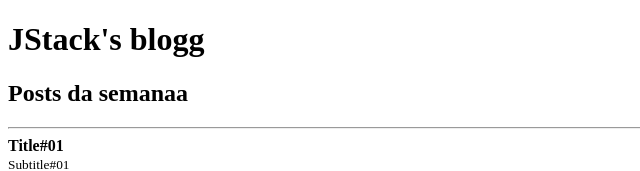
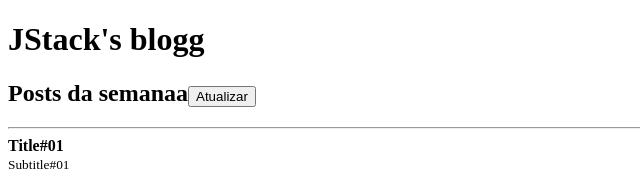
Before and after one commit to rafacandido7/react-fundamentals, a React app: page / in a window 1280 px wide. Shown: the top 171 px of the page, without its empty margins (0-640 px from the left). Built offline with nearby package versions, Linux system fonts and the light colour scheme.

Commit message:
React State

```diff
--- a/src/App.js
+++ b/src/App.js
@@ -1,25 +1,44 @@
-import React from 'react'
+import React, { useState } from 'react'
 import Header from './components/Header'
 import Post from './components/Post'
 
-const posts = [
-  { title: 'Title#01', subtitle: 'Subtitle#01', likes: 50 },
-  { title: 'Title#02', subtitle: 'Subtitle#02', likes: 12 },
-  { title: 'Title#03', subtitle: 'Subtitle#03', likes: 43 },
-]
+function App() {
+  const [posts, setPosts] = useState([
+    { id: Math.random(), title: 'Title#01', subtitle: 'Subtitle#01', likes: 50 },
+    { id: Math.random(), title: 'Title#02', subtitle: 'Subtitle#02', likes: 12 },
+    { id: Math.random(), title: 'Title#03', subtitle: 'Subtitle#03', likes: 43 },
+  ])
 
-function App() {
+  function handleRefresh() {
+    setPosts((prevState) => [...prevState,
+      {
+        id: Math.random(),
+        title: `Title#0${prevState.length + 1}`,
+        subtitle: `Subtitle#0${prevState.length + 1}`,
+        likes: 50,
+      }
+      ]
+    )
+  }
+
+
+  console.log({ posts })
+
+
   return (
     <>
       <Header >
-        <h2>Posts da semanaa</h2>
+        <h2>
+          Posts da semanaa
+          <button onClick={handleRefresh}>Atualizar</button>
+        </h2>
       </Header>
 
       <hr />
 
       {posts.map(post => (
         <Post
-          key={post.title}
+          key={post.id}
           post={{
             title: post.title,
             subtitle: post.subtitle
```
